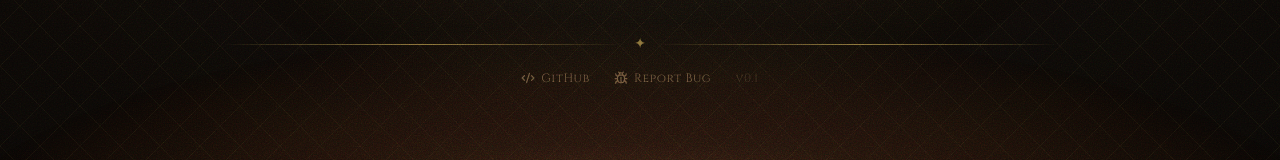
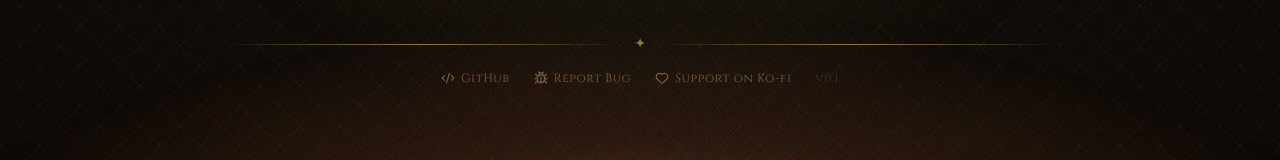
Before and after one commit to phortx/mithril-forge, a React (Vite) app: page / in a window 1280 px wide. Shown: the part 594-754 px from the top of the page. Built offline with nearby package versions, Linux system fonts and the light colour scheme.

Commit message:
feat: add ko-fi button

```diff
--- a/src/components/Footer.tsx
+++ b/src/components/Footer.tsx
@@ -1,4 +1,4 @@
-import { Code2, Bug } from 'lucide-react'
+import { Code2, Bug, Heart } from 'lucide-react'
 
 export function Footer() {
   const linkClass =
@@ -26,7 +26,16 @@ export function Footer() {
           <Bug size={14} />
           Report Bug
         </a>
-<span className="text-forge-tan/40">v0.1</span>
+        <a
+          href="https://ko-fi.com/phortx"
+          target="_blank"
+          rel="noopener noreferrer"
+          className={linkClass}
+        >
+          <Heart size={14} />
+          Support on Ko-fi
+        </a>
+        <span className="text-forge-tan/40">v0.1</span>
       </div>
     </footer>
   )
```
Also changed, not shown: 1 other file (tests, documents, lock files or other folders).
